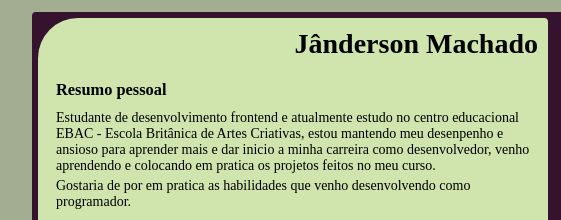
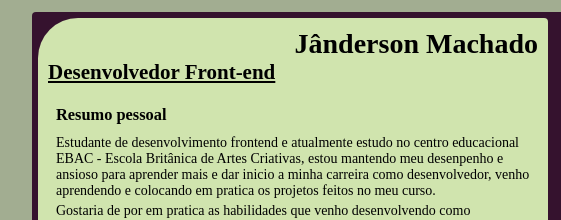
Before and after one commit to jotaMch/project_LESS_port, a plain HTML site: page index.html in a window 1280 px wide. Shown: the top 220 px of the page, 258-819 px from the left. Drawn offline with Linux system fonts and the light colour scheme; a web font is replaced by a local one.

Commit message:
add new file

```diff
--- a/index.html
+++ b/index.html
@@ -14,7 +14,8 @@
     <header class="container">
         <img src="Imagens/photo-p.jpg" class="perfil" alt="foto de perfil">
             <div id="central">
-            <h1>Jânderson Machado</h1>
+                <h1>Jânderson Machado</h1>
+            <h2>Desenvolvedor Front-end</h2>
             <h3>Resumo pessoal</h3>
             <div>
                 <p>
--- a/main.css
+++ b/main.css
@@ -51,6 +51,10 @@ h1 {
     text-align: right;
 }
 
+h2 {
+    text-decoration: underline;
+}
+
 h3 {
     padding: 8px;
     margin-top: 12px;
```
